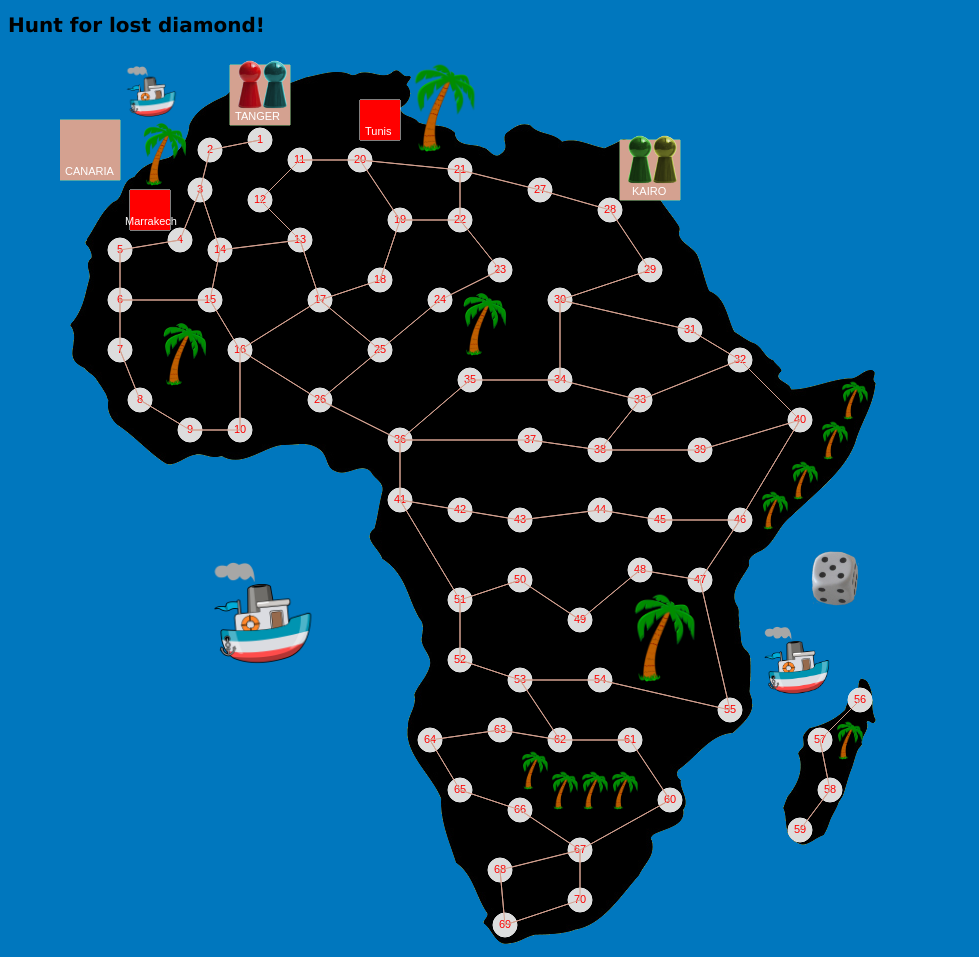
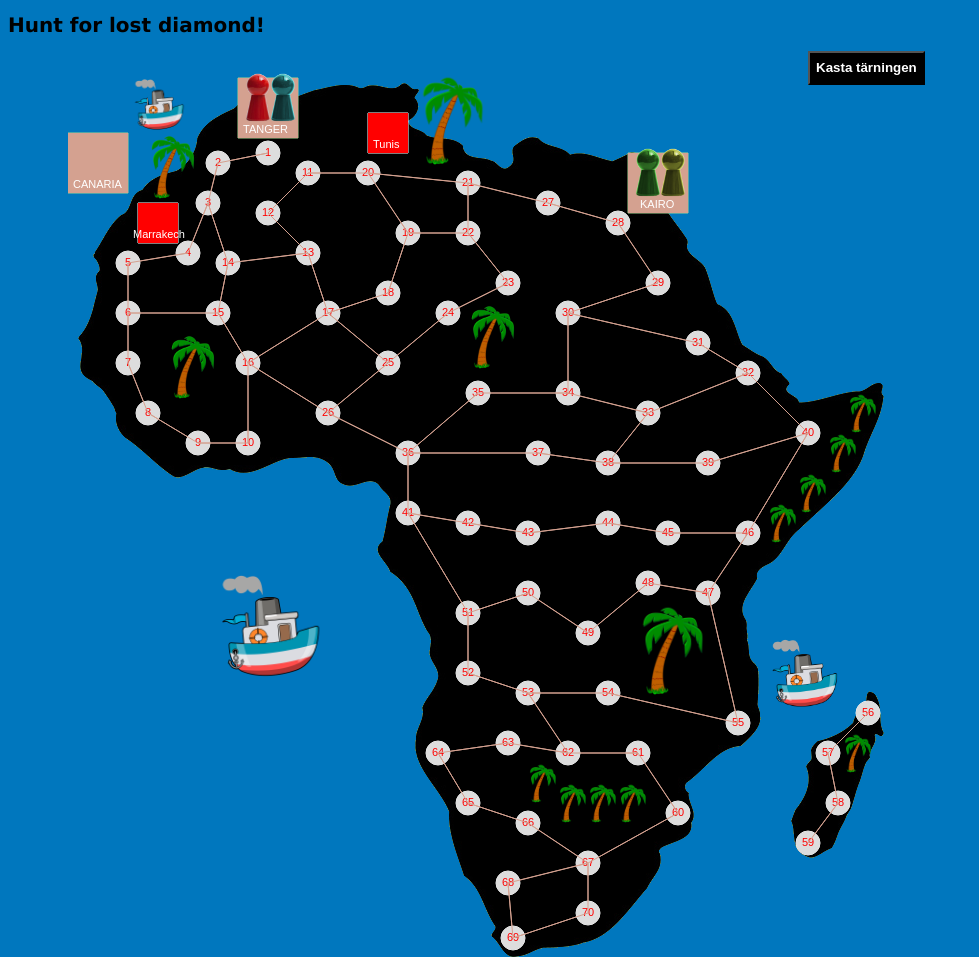
Before and after one commit to persyl/DiamondGame, a website built with webpack: page index.html in a window 1280 px wide. Shown: the whole page, without its empty margins (0-979 px from the left). Built offline with nearby package versions, Linux system fonts and the light colour scheme.

Commit message:
Button for throwing the dice

```diff
--- a/es6/diamond.js
+++ b/es6/diamond.js
@@ -55,10 +55,6 @@ class Diamond {
 
         steps.draw(ctx);
 
-        const ctx2 = this.canvas[2].element.getContext('2d');
-        const dice = new Dice();
-        dice.draw(ctx2, 750, 490);
-
         const ctx3 = this.canvas[3].element.getContext('2d');
         const userRed = new User('red');
         const userBlue = new User('blue');
@@ -73,11 +69,17 @@ class Diamond {
     initGameBoard() {
         const body = this.doc.querySelector('body');
         const pageContainer = this.doc.createElement('div');
+        pageContainer.setAttribute('class', 'page-container')
         const h1Element = this.doc.createElement('h1');
         h1Element.innerText = this;
         pageContainer.appendChild(h1Element);
+        const diceButton = this.doc.createElement('input');
+        diceButton.type = 'button';
+        diceButton.id = 'diceButton';
+        diceButton.value = 'Kasta tärningen';
+        diceButton.onclick = () => this.rollDice();
+        pageContainer.appendChild(diceButton);
         this.addAllCanvas(pageContainer);
-
         this.doc.body.appendChild(pageContainer);
         const africa = new Africa();
         const ctx = this.canvas[0].element.getContext('2d');
@@ -85,6 +87,12 @@ class Diamond {
 
         this.addPalmTrees(ctx);
         this.addBoats(ctx);
+    }
+
+    rollDice() {
+        const ctx2 = this.canvas[2].element.getContext('2d');
+        const dice = new Dice();
+        dice.draw(ctx2, 750, 90);
     }
 
     addAllCanvas(container) {
--- a/es6/dice.js
+++ b/es6/dice.js
@@ -8,10 +8,13 @@ class Dice {
         ctx.font = "bold 38px Arial";
         ctx.fillStyle = 'white';
         const randomNumber = Math.floor((Math.random() * 6) + 1);
+        const randomXPositioning = Math.floor((Math.random() * 20) + 1);
+        const randomYPositioning = Math.floor((Math.random() * 20) + 1);
         const diceImg = new Image();
         diceImg.src = `./images/${randomNumber}.png`;
         diceImg.onload = () => {
-            ctx.drawImage(diceImg, xPos, yPos, wantedWidth, calcHeight);
+            ctx.clearRect(0, 0, ctx.canvas.width, ctx.canvas.height);
+            ctx.drawImage(diceImg, xPos+randomXPositioning, yPos+randomYPositioning, wantedWidth, calcHeight);
         }
     }
 }
--- a/index.html
+++ b/index.html
@@ -8,12 +8,24 @@
     body {
         font-family: Verdana, Arial;
         font-size: 10px;
-    background-color:#0077BE;
+        background-color: #0077BE;
     }
-  canvas{
-    position:absolute;
-    top:60px;
-    left:60px;
+    .page-container{
+      position: relative;
+    }
+    canvas {
+        position: absolute;
+        top: 60px;
+        left: 60px;
+    }
+
+    input[type='button'] {
+        height: 34px;
+        background-color: black;
+        color: white;
+        font-weight:bold;
+        position: absolute;
+        left:800px;
     }
     </style>
 </head>
```
Also changed, not shown: 1 other file. Lines whose indentation alone changed are shown as unchanged.
